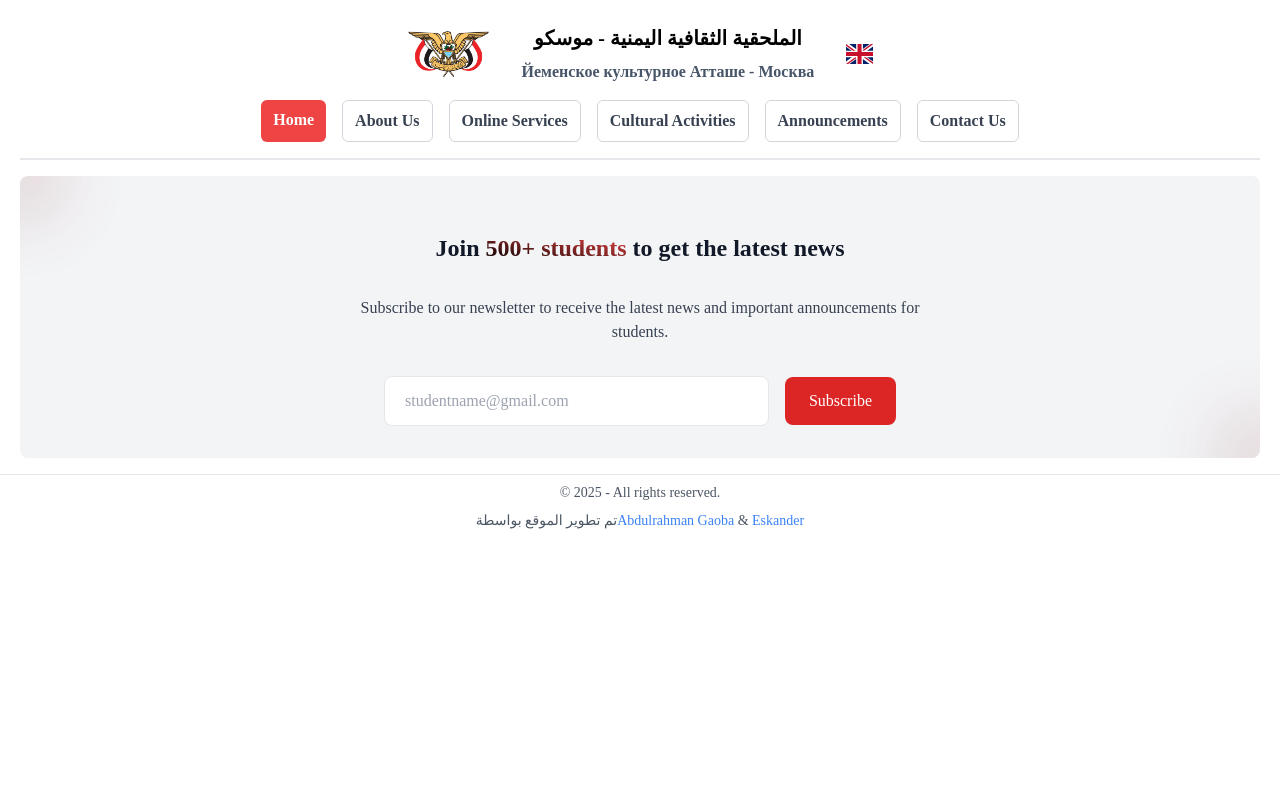
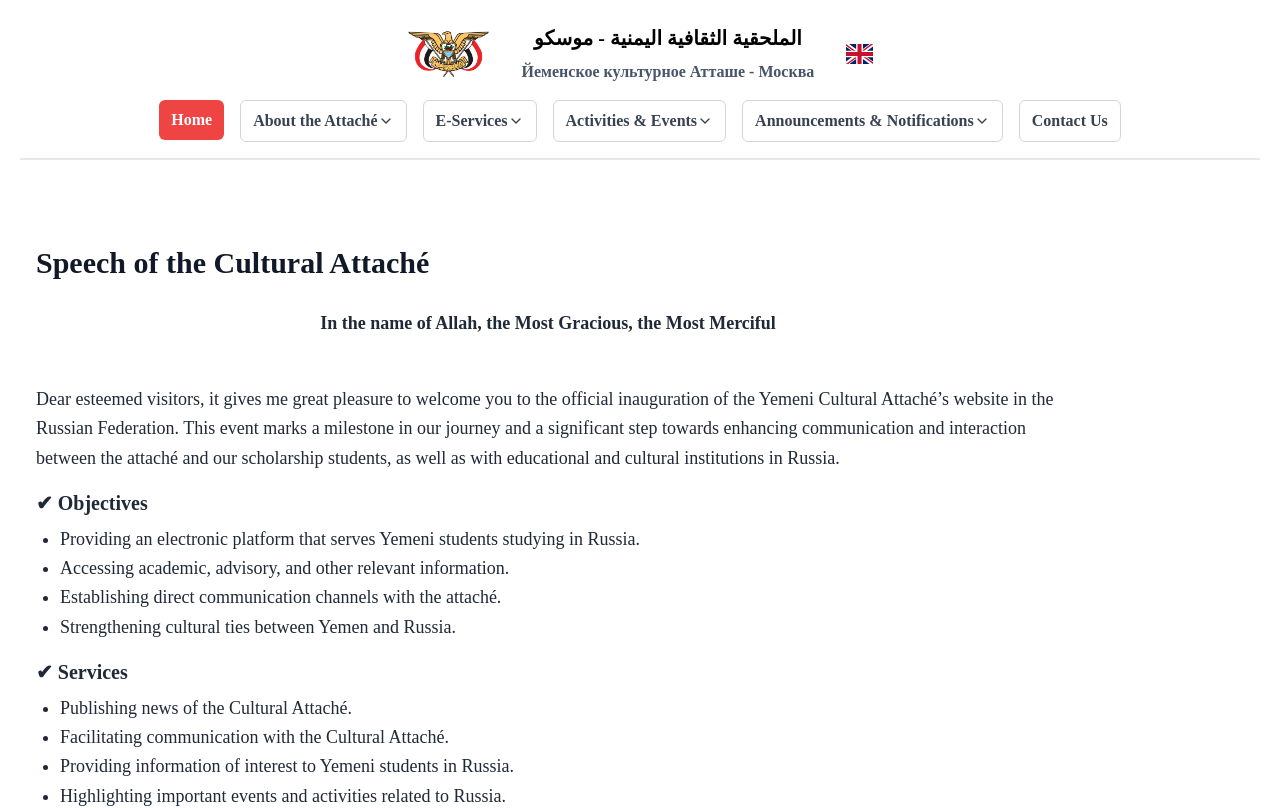
Before and after one commit to Hshafal/YemeniCulturalAttacheClient, a React (Vite) app: page /speech in a window 1280 px wide. Shown: the top 808 px of the page. Built offline with nearby package versions, Linux system fonts and the light colour scheme.

Commit message:
add submenu to the navbar

```diff
--- a/package.json
+++ b/package.json
@@ -21,6 +21,7 @@
     "hero-slider": "^3.2.1",
     "i18next": "^24.2.0",
     "i18next-browser-languagedetector": "^8.0.2",
+    "lucide-react": "^0.474.0",
     "motion": "^12.0.6",
     "react": "^18.3.1",
     "react-dom": "^18.3.1",
--- a/src/App.tsx
+++ b/src/App.tsx
@@ -58,7 +58,7 @@ function App() {
 				<Routes>
 					<Route path="/" element={<Home />} />
 					<Route path="/almoulhaqia" element={<Almoulhaqia />} />
-					<Route path="/speach" element={<Speech />} />
+					<Route path="/speech" element={<Speech />} />
 					<Route path="/services" element={<OnlineServices />} />
 					<Route path="/activities" element={<CulturalActivities />} />
 					<Route path="/news" element={<NewsPage />} />
--- a/src/components/Navbar.tsx
+++ b/src/components/Navbar.tsx
@@ -1,132 +1,167 @@
-import React, { useState, useEffect } from "react";
-import { Link } from "react-router-dom";
-import { useTranslation } from "react-i18next";
+import type React from "react"
+import { useState, useEffect } from "react"
+import { Link } from "react-router-dom"
+import { useTranslation } from "react-i18next"
+import { ChevronDown, ChevronRight } from "lucide-react"
 
 const Navbar: React.FC = () => {
-  const { t, i18n } = useTranslation();
-  const [selectedTitle, setSelectedTitle] = useState(t("navbar.home"));
-  const [isMenuOpen, setIsMenuOpen] = useState(false);
-  const [isLanguageMenuOpen, setIsLanguageMenuOpen] = useState(false);
-  const [currentFlag, setCurrentFlag] = useState("");
-
+  const { t, i18n } = useTranslation()
+  const [selectedTitle, setSelectedTitle] = useState(t("navbar.home"))
+  const [isMenuOpen, setIsMenuOpen] = useState(false)
+  const [isLanguageMenuOpen, setIsLanguageMenuOpen] = useState(false)
+  const [currentFlag, setCurrentFlag] = useState("")
+  const [openSubmenu, setOpenSubmenu] = useState<number | null>(null)
+  const [closeTimeout, setCloseTimeout] = useState<NodeJS.Timeout | null>(null)
 
   const menuItems = [
-    { id: 1, label: t("navbar.home"), title: t("navbar.home"), path: "/" },
-    { id: 2, label: t("navbar.about"), title: t("navbar.about"), path: "/almoulhaqia" },
-    { id: 3, label: t("navbar.services"), title: t("navbar.services"), path: "/services" },
-    { id: 4, label: t("navbar.activities"), title: t("navbar.activities"), path: "/activities" },
-    { id: 5, label: t("navbar.announcements"), title: t("navbar.announcements"), path: "/announcements" },
-    { id: 6, label: t("navbar.contact"), title: t("navbar.contact"), path: "/contact" },
+    {
+      id: 1,
+      label: t("navbar.home"),
+      title: t("navbar.home"),
+      path: "/",
+    },
+    {
+      id: 2,
+      label: t("navbar.about"),
+      title: t("navbar.about"),
+      path: "/almoulhaqia",
+      submenu: [
+        { label: t("navbar.about_sub.overview"), path: "/almoulhaqia" },
+        { label: t("navbar.about_sub.advisor"), path: "/speech" },
+      ],
+    },
+    {
+      id: 3,
+      label: t("navbar.services"),
+      title: t("navbar.services"),
+      path: "/services",
+      submenu: [
+        {
+          label: t("navbar.services_sub.students"),
+          path: "/services",
+          submenu: [
+            { label: t("navbar.services_sub.registration"), path: "/registration" },
+            { label: t("navbar.services_sub.diploma"), path: "/diploma-certification" },
+            { label: t("navbar.services_sub.scholarships"), path: "/russian-scholarships" }
+          ],
+        },
+        {
+          label: t("navbar.services_sub.study_in_russia"),
+          path: "/study-in-russia",
+          submenu: [
+            { label: t("navbar.services_sub.universities"), path: "/accredited-universities" },
+            { label: t("navbar.services_sub.useful_sites"), path: "/useful-sites" },
+            { label: t("navbar.services_sub.statistics"), path: "/student-statistics" }
+          ],
+        },
+        { label: t("navbar.services_sub.regulations"), path: "/regulations" },
+      ],
+    },
+    {
+      id: 4,
+      label: t("navbar.activities"),
+      title: t("navbar.activities"),
+      path: "/activities",
+      submenu: [
+        { label: t("navbar.activities_sub.events"), path: "/events" },
+        { label: t("navbar.activities_sub.cultural"), path: "/cultural-events" },
+      ],
+    },
+    {
+      id: 5,
+      label: t("navbar.announcements"),
+      title: t("navbar.announcements"),
+      path: "/announcements",
+      submenu: [
+        { label: t("navbar.announcements_sub.office"), path: "/office-circulars" },
+        { label: t("navbar.announcements_sub.ministry"), path: "/ministry-circulars" },
+      ],
+    },
+    {
+      id: 6,
+      label: t("navbar.contact"),
+      title: t("navbar.contact"),
+      path: "/contact",
+    },
   ];
-
-  // const menuItems = [
-  //   {
-  //     id: 1,
-  //     label: t("navbar.home"),
-  //     title: t("navbar.home"),
-  //     path: "/",
-  //   },
-  //   {
-  //     id: 2,
-  //     label: t("navbar.about"),
-  //     title: t("navbar.about"),
-  //     path: "/about",
-  //     submenu: [
-  //       { label: t("navbar.about_sub.overview"), path: "/overview" },
-  //       { label: t("navbar.about_sub.advisor"), path: "/cultural-advisor" },
-  //     ],
-  //   },
-  //   {
-  //     id: 3,
-  //     label: t("navbar.services"),
-  //     title: t("navbar.services"),
-  //     path: "/services",
-  //     submenu: [
-  //       { label: t("navbar.services_sub.registration"), path: "/registration" },
-  //       { label: t("navbar.services_sub.diploma"), path: "/diploma-certification" },
-  //       { label: t("navbar.services_sub.sites"), path: "/useful-sites" },
-  //     ],
-  //   },
-  //   {
-  //     id: 4,
-  //     label: t("navbar.activities"),
-  //     title: t("navbar.activities"),
-  //     path: "/activities",
-  //     submenu: [
-  //       { label: t("navbar.activities_sub.events"), path: "/events" },
-  //       { label: t("navbar.activities_sub.cultural"), path: "/cultural-events" },
-  //     ],
-  //   },
-  //   {
-  //     id: 5,
-  //     label: t("navbar.announcements"),
-  //     title: t("navbar.announcements"),
-  //     path: "/announcements",
-  //     submenu: [
-  //       { label: t("navbar.announcements_sub.office"), path: "/office-circulars" },
-  //       { label: t("navbar.announcements_sub.ministry"), path: "/ministry-circulars" },
-  //     ],
-  //   },
-  //   {
-  //     id: 6,
-  //     label: t("navbar.contact"),
-  //     title: t("navbar.contact"),
-  //     path: "/contact",
-  //   },
-  // ];
 
   const languages = [
     { code: "ar", name: "العربية", flag: "flag-icon-ye" },
     { code: "en", name: "English", flag: "flag-icon-gb" },
     { code: "ru", name: "Русский", flag: "flag-icon-ru" },
-  ];
+  ]
 
   const changeLanguage = (languageCode: string) => {
-    i18n.changeLanguage(languageCode);
-    localStorage.setItem("selectedLanguage", languageCode);
-    const selectedFlag = languages.find((lang) => lang.code === languageCode)?.flag || "";
-    setCurrentFlag(selectedFlag);
-    setIsLanguageMenuOpen(false);
-  };
+    i18n.changeLanguage(languageCode)
+    localStorage.setItem("selectedLanguage", languageCode)
+    const selectedFlag = languages.find((lang) => lang.code === languageCode)?.flag || ""
+    setCurrentFlag(selectedFlag)
+    setIsLanguageMenuOpen(false)
+  }
 
   useEffect(() => {
-    const savedLanguage = localStorage.getItem("selectedLanguage") || i18n.language || "en";
-    i18n.changeLanguage(savedLanguage);
-    const initialFlag = languages.find((lang) => lang.code === savedLanguage)?.flag || "flag-icon-gb";
-    setCurrentFlag(initialFlag);
-  }, [i18n]);
+    const savedLanguage = localStorage.getItem("selectedLanguage") || i18n.language || "en"
+    i18n.changeLanguage(savedLanguage)
+    const initialFlag = languages.find((lang) => lang.code === savedLanguage)?.flag || "flag-icon-gb"
+    setCurrentFlag(initialFlag)
+  }, [i18n])
 
-  console.log("********", i18n.language);
+  const handleSubmenuToggle = (id: number) => {
+    if (window.innerWidth < 768) {
+      setOpenSubmenu(openSubmenu === id ? null : id)
+    }
+  }
+
+  const handleMouseEnter = (id: number) => {
+    if (window.innerWidth >= 768) {
+      if (closeTimeout) {
+        clearTimeout(closeTimeout)
+        setCloseTimeout(null)
+      }
+      setOpenSubmenu(id)
+    }
+  }
+
+  const handleMouseLeave = () => {
+    if (window.innerWidth >= 768) {
+      const timeout = setTimeout(() => {
+        setOpenSubmenu(null)
+      }, 300) // 300ms delay before closing
+      setCloseTimeout(timeout)
+    }
+  }
+
+  const handleMenuItemClick = (e: React.MouseEvent, item: (typeof menuItems)[0]) => {
+    if (window.innerWidth < 768 && item.submenu) {
+      e.preventDefault()
+      handleSubmenuToggle(item.id)
+    } else {
+      setSelectedTitle(item.title)
+      setIsMenuOpen(false)
+    }
+  }
 
   return (
     <div
       dir="ltr"
-      className="sticky md:relative top-0 z-10 bg-cover bg-center  max-w-7xl px-4 md:px-5 lg:px-5 mx-auto bg-white"
+      className="sticky md:relative top-0 z-10 bg-cover bg-center max-w-7xl px-4 md:px-5 lg:px-5 mx-auto bg-white"
     >
-      {/* Navbar Section */}
       <nav className="w-full py-2 md:pb-4 pb-1 border-b-2 text-white">
         <div className="flex justify-between md:justify-center gap-8 items-center px-4 py-3 md:py-4 md:px-6">
-          {/* Logo */}
           <img src="/Yemen.png" alt="Logo" className="md:h-12 h-8 w-auto" />
 
-          {/* Title and Subtitle */}
           <div className="hidden md:block">
             <div className="text-center flex flex-col items-center">
-              <h1 className="text-md md:text-xl font-black text-black md:w-auto">
-                الملحقية الثقافية اليمنية - موسكو
-              </h1>
+              <h1 className="text-md md:text-xl font-black text-black md:w-auto">الملحقية الثقافية اليمنية - موسكو</h1>
               <p className="text-md font-black hidden md:block mt-2 text-slate-600">
                 Йеменское культурное Атташе - Москва
               </p>
             </div>
           </div>
 
-          <div className="block md:hidden text-black text-center text-md font-black">
-            {t("navbar.logo.subtitle")}
-          </div>
+          <div className="block md:hidden text-black text-center text-md font-black">{t("navbar.logo.subtitle")}</div>
 
-          {/* Burger Menu and Language Selector */}
-          <div className="flex items-center space-x-4 relative ">
+          <div className="flex items-center space-x-4 relative">
             <button
               title="language name"
               onClick={() => setIsLanguageMenuOpen(!isLanguageMenuOpen)}
@@ -164,49 +199,88 @@ const Navbar: React.FC = () => {
                 {isMenuOpen ? (
                   <path strokeLinecap="round" strokeLinejoin="round" strokeWidth="2" d="M6 18L18 6M6 6l12 12" />
                 ) : (
-                  <path
-                    strokeLinecap="round"
-                    strokeLinejoin="round"
-                    strokeWidth="2"
-                    d="M4 6h16M4 12h16m-7 6h7"
-                  />
+                  <path strokeLinecap="round" strokeLinejoin="round" strokeWidth="2" d="M4 6h16M4 12h16m-7 6h7" />
                 )}
               </svg>
             </button>
           </div>
         </div>
 
-        {/* Navigation Menu */}
         <div
-          className={`md:flex md:justify-center md:items-center p-2 md:p-0 bg-gray-100 md:static md:bg-transparent ${isMenuOpen ? "block" : "hidden"
+          className={`md:flex md:justify-center md:items-center md:p-0 bg-gray-100 md:bg-transparent ${isMenuOpen ? "block" : "hidden"
             }`}
         >
-          {/* <div className="flex flex-col md:flex-row-reverse "> */}
           <div
-            className={`flex flex-col md:flex-row md:gap-4 gap-2 py-2 md:py-0 ${i18n.language === "ar" ? "md:flex-row-reverse" : "md:flex-row"
+            className={`flex flex-col md:flex-row md:gap-4 py-2 md:py-0 ${i18n.language === "ar" ? "md:flex-row-reverse" : "md:flex-row"
               }`}
           >
             {menuItems.map((item) => (
+              <div
+                key={item.id}
+                className="relative w-full md:w-auto"
+                onMouseEnter={() => handleMouseEnter(item.id)}
+                onMouseLeave={handleMouseLeave}
+              >
+                <div className="flex items-center w-full">
                   <Link
-                key={item.id}
                     to={item.path}
-                className={`px-3 py-2 rounded-md text-sm font-black md:text-base ${selectedTitle === item.title
+                    className={`flex-grow block px-4 py-2 md:px-3 md:py-2 text-sm font-black md:text-base md:rounded-md ${selectedTitle === item.title
                       ? "bg-red-500 text-white"
-                    : "bg-white text-gray-700 border border-gray-300 hover:bg-red-500 hover:text-white"
+                      : "bg-white text-gray-700 md:border md:border-gray-300 hover:bg-red-500 hover:text-white"
                       }`}
+                    onClick={(e) => handleMenuItemClick(e, item)}
+                  >
+                    <span className="flex items-center justify-between w-full">
+                      {item.label}
+                      {item.submenu && (
+                        <>
+                          <ChevronDown className="hidden md:block w-4 h-4" />
+                          <ChevronRight
+                            className={`md:hidden w-4 h-4 transition-transform duration-200 ${openSubmenu === item.id ? "rotate-90" : ""
+                              }`}
+                          />
+                        </>
+                      )}
+                    </span>
+                  </Link>
+                </div>
+                {item.submenu && openSubmenu === item.id && (
+                  <div
+                    className={`w-full md:absolute md:left-0 md:top-full md:w-48 bg-white ${window.innerWidth < 768 ? "" : "mt-0 rounded-md shadow-lg ring-1 ring-black ring-opacity-5"
+                      }`}
+                    onMouseEnter={() => {
+                      if (closeTimeout) {
+                        clearTimeout(closeTimeout)
+                        setCloseTimeout(null)
+                      }
+                    }}
+                    onMouseLeave={handleMouseLeave}
+                  >
+                    <div className="py-1" role="menu" aria-orientation="vertical" aria-labelledby="options-menu">
+                      {item.submenu.map((subItem, index) => (
+                        <Link
+                          key={index}
+                          to={subItem.path}
+                          className="block w-full px-6 py-2 text-sm text-gray-700 hover:bg-gray-100 hover:text-gray-900"
+                          role="menuitem"
                           onClick={() => {
-                  setSelectedTitle(item.title);
-                  setIsMenuOpen(false);
+                            setIsMenuOpen(false)
+                            setOpenSubmenu(null)
                           }}
                         >
-                {item.label}
+                          {subItem.label}
                         </Link>
+                      ))}
+                    </div>
+                  </div>
+                )}
+              </div>
             ))}
           </div>
         </div>
       </nav>
     </div>
-  );
-};
+  )
+}
 
-export default Navbar;
+export default Navbar
--- a/src/i18n/locales/ar/translation.json
+++ b/src/i18n/locales/ar/translation.json
@@ -2,7 +2,7 @@
   "navbar": {
     "home": "الرئيسية",
     "about": "عن الملحقية",
-    "services": "خدمات الكترونية",
+    "services": "الخدمات الإلكترونية",
     "activities": "الأنشطة والفعاليات",
     "announcements": "الإعلانات والإشعارات",
     "contact": "اتصل بنا",
@@ -15,9 +15,15 @@
       "advisor": "المستشار الثقافي"
     },
     "services_sub": {
-      "registration": "تسجيل الملحقية",
-      "diploma": "تصديق الدبلوم",
-      "sites": "مواقع تهمك"
+      "students": "خدمات الطلاب",
+      "registration": "التسجيل في الملحقية",
+      "diploma": "تعميد الدبلوم",
+      "scholarships": "التسجيل في المنح الروسية",
+      "study_in_russia": "الدراسة في روسيا",
+      "universities": "دليل الجامعات الروسية المعتمدة",
+      "useful_sites": "مواقع تهمك",
+      "statistics": "إحصائيات طلابية",
+      "regulations": "اللوائح والقوانين"
     },
     "activities_sub": {
       "events": "الأنشطة",
--- a/src/i18n/locales/en/translation.json
+++ b/src/i18n/locales/en/translation.json
@@ -1,30 +1,36 @@
 {
   "navbar": {
     "home": "Home",
-    "about": "About Us",
-    "services": "Online Services",
-    "activities": "Cultural Activities",
-    "announcements": "Announcements",
+    "about": "About the Attaché",
+    "services": "E-Services",
+    "activities": "Activities & Events",
+    "announcements": "Announcements & Notifications",
     "contact": "Contact Us",
     "logo": {
-      "title": "Yemeni Cultural Attache - Moscow",
-      "subtitle": "Yemeni Cultural Attache - Moscow"
+      "title": "Yemeni Cultural Attaché - Moscow",
+      "subtitle": "Yemeni Cultural Attaché - Moscow"
     },
     "about_sub": {
       "overview": "Overview",
       "advisor": "Cultural Advisor"
     },
     "services_sub": {
-      "registration": "Attache Registration",
-      "diploma": "Diploma Certification",
-      "sites": "Useful Sites"
+      "students": "Student Services",
+      "registration": "Attaché Registration",
+      "diploma": "Diploma Authentication",
+      "scholarships": "Russian Scholarships Registration",
+      "study_in_russia": "Study in Russia",
+      "universities": "Guide to Accredited Russian Universities",
+      "useful_sites": "Useful Websites",
+      "statistics": "Student Statistics",
+      "regulations": "Regulations & Policies"
     },
     "activities_sub": {
       "events": "Activities",
       "cultural": "Cultural Events"
     },
     "announcements_sub": {
-      "office": "Office Circulars",
+      "office": "Attaché Circulars",
       "ministry": "Ministry Circulars"
     }
   },
--- a/src/i18n/locales/ru/translation.json
+++ b/src/i18n/locales/ru/translation.json
@@ -1,14 +1,37 @@
 {
   "navbar": {
     "home": "Главная",
-    "about": "О нас",
+    "about": "О культурном атташе",
     "services": "Электронные услуги",
-    "activities": "Культурные мероприятия",
-    "announcements": "Объявления",
-    "contact": "Связаться с нами",
+    "activities": "Мероприятия и события",
+    "announcements": "Объявления и уведомления",
+    "contact": "Свяжитесь с нами",
     "logo": {
-      "title": "الملحقية الثقافية بسفارة الجمهورية اليمنية - موسكو",
-      "subtitle": "Йеменское культурное Атташе - Москва"
+      "title": "Йеменское культурное атташé - Москва",
+      "subtitle": "Йеменское культурное атташé - Москва"
+    },
+    "about_sub": {
+      "overview": "Общий обзор",
+      "advisor": "Культурный советник"
+    },
+    "services_sub": {
+      "students": "Услуги для студентов",
+      "registration": "Регистрация в атташé",
+      "diploma": "Аутентификация диплома",
+      "scholarships": "Регистрация на российские стипендии",
+      "study_in_russia": "Учёба в России",
+      "universities": "Справочник аккредитованных российских университетов",
+      "useful_sites": "Полезные сайты",
+      "statistics": "Студенческая статистика",
+      "regulations": "Правила и положения"
+    },
+    "activities_sub": {
+      "events": "Мероприятия",
+      "cultural": "Культурные события"
+    },
+    "announcements_sub": {
+      "office": "Циркуляры атташé",
+      "ministry": "Министерские циркуляры"
     }
   },
   "hero": {
```
Also changed, not shown: 1 other file (tests, documents, lock files or other folders). Lines whose indentation alone changed are shown as unchanged.
